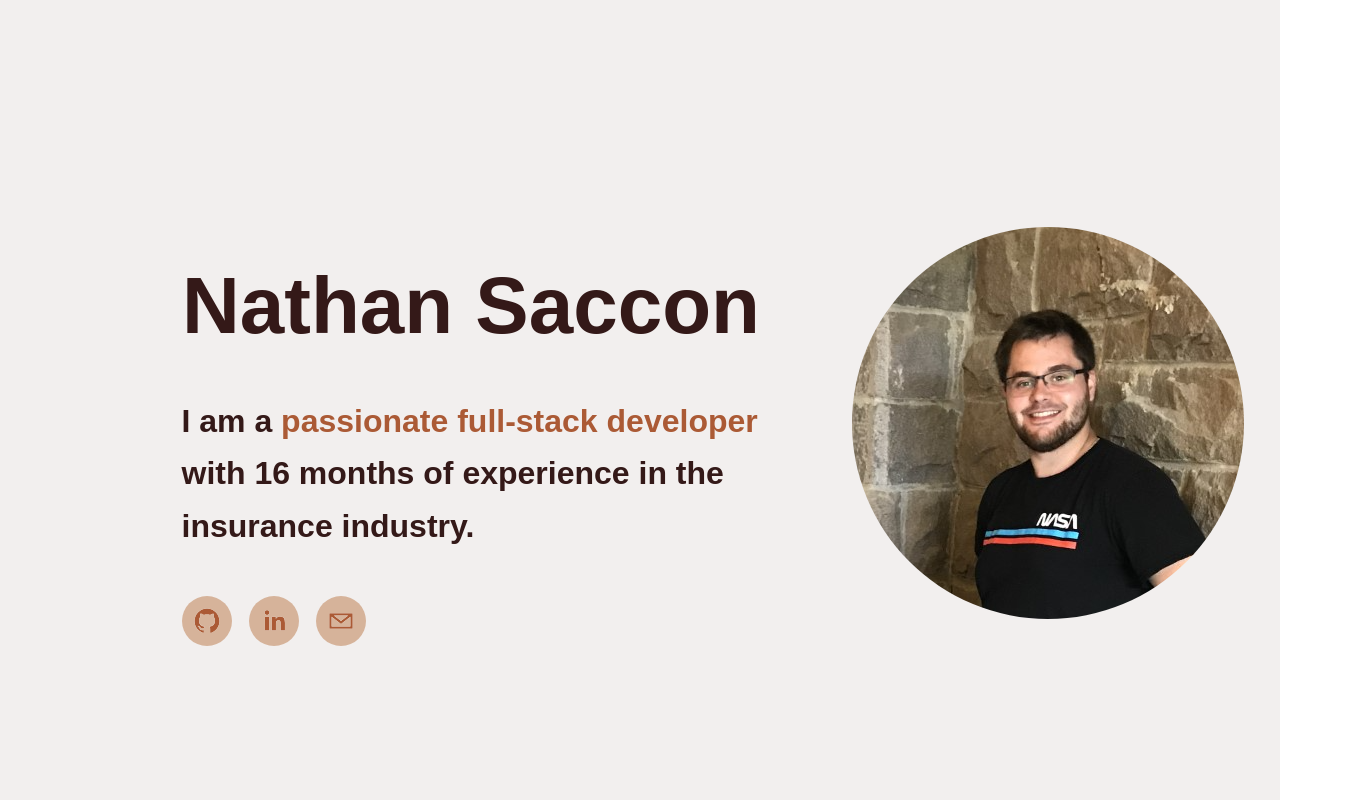
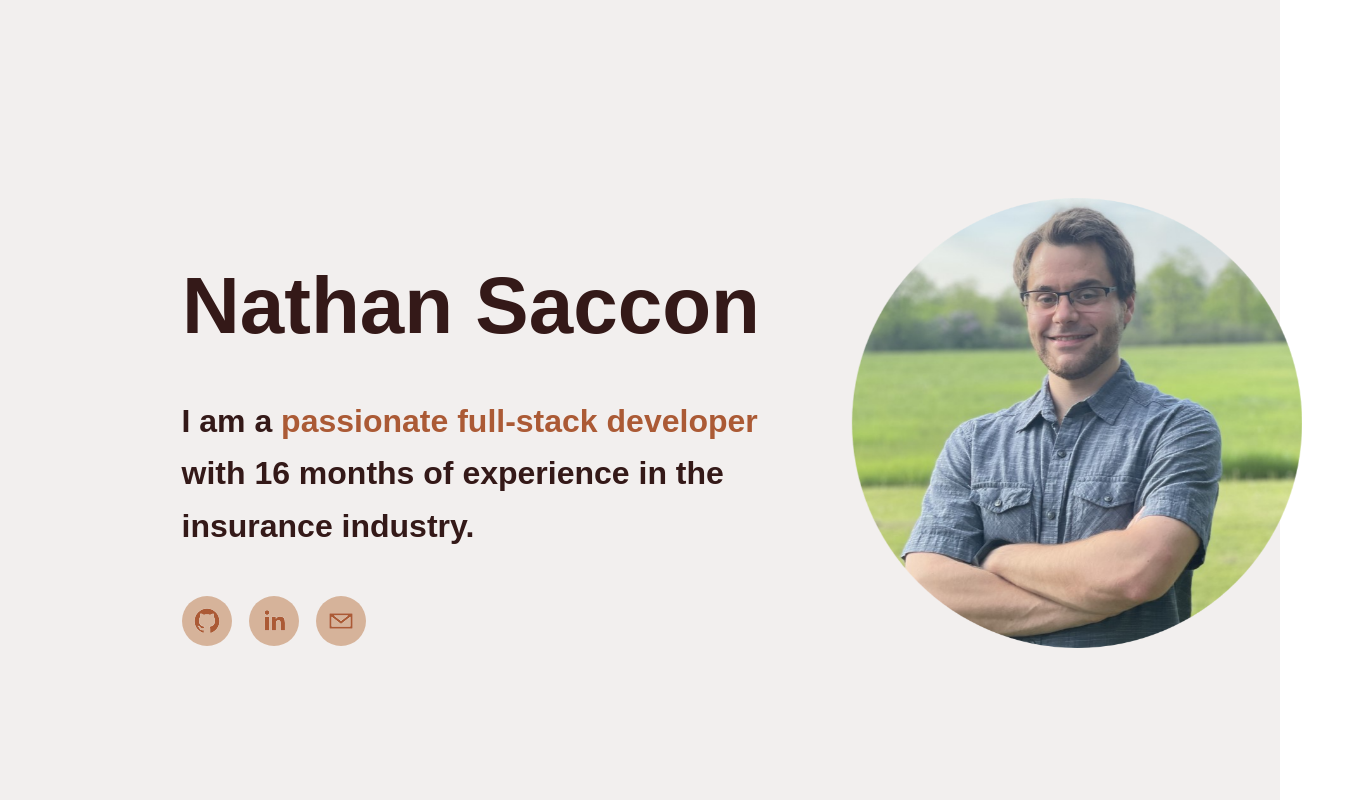
Before and after one commit to nsaccon/Portfolio, a React (Create React App) app: page / in a window 1280 px wide. Shown: the top 800 px of the page, 1350 px wide, since content can reach past the window. Built offline with nearby package versions, Linux system fonts and the light colour scheme.

Commit message:
Updated picture in header

```diff
--- a/src/App.css
+++ b/src/App.css
@@ -56,6 +56,8 @@ footer {
 
 .profile-picture {
   margin: 3rem;
+  height: 450px;
+  width: 450px;
 }
 
 .header-text {
```
Also changed, not shown: src/Images/NateTop.png.
